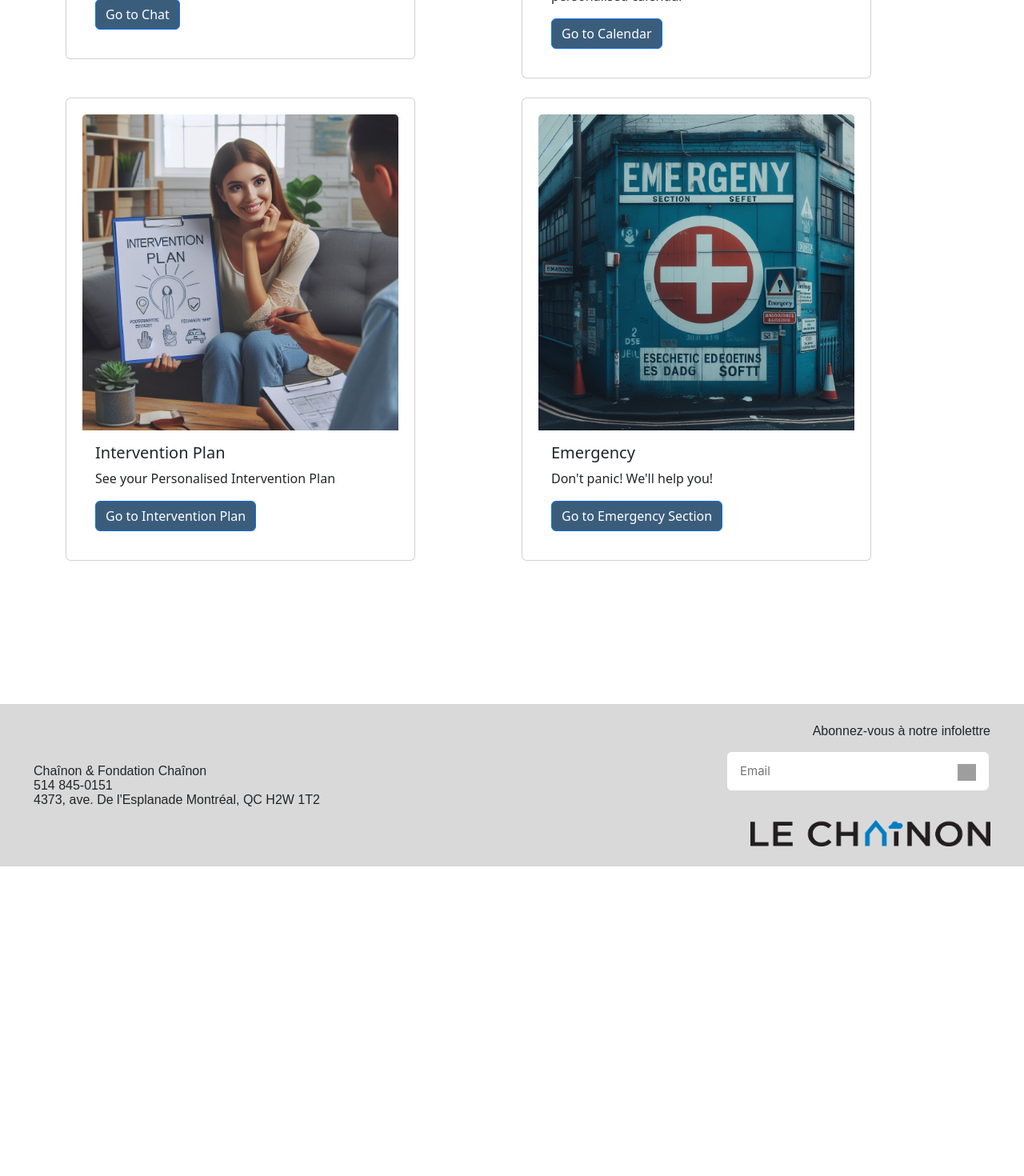
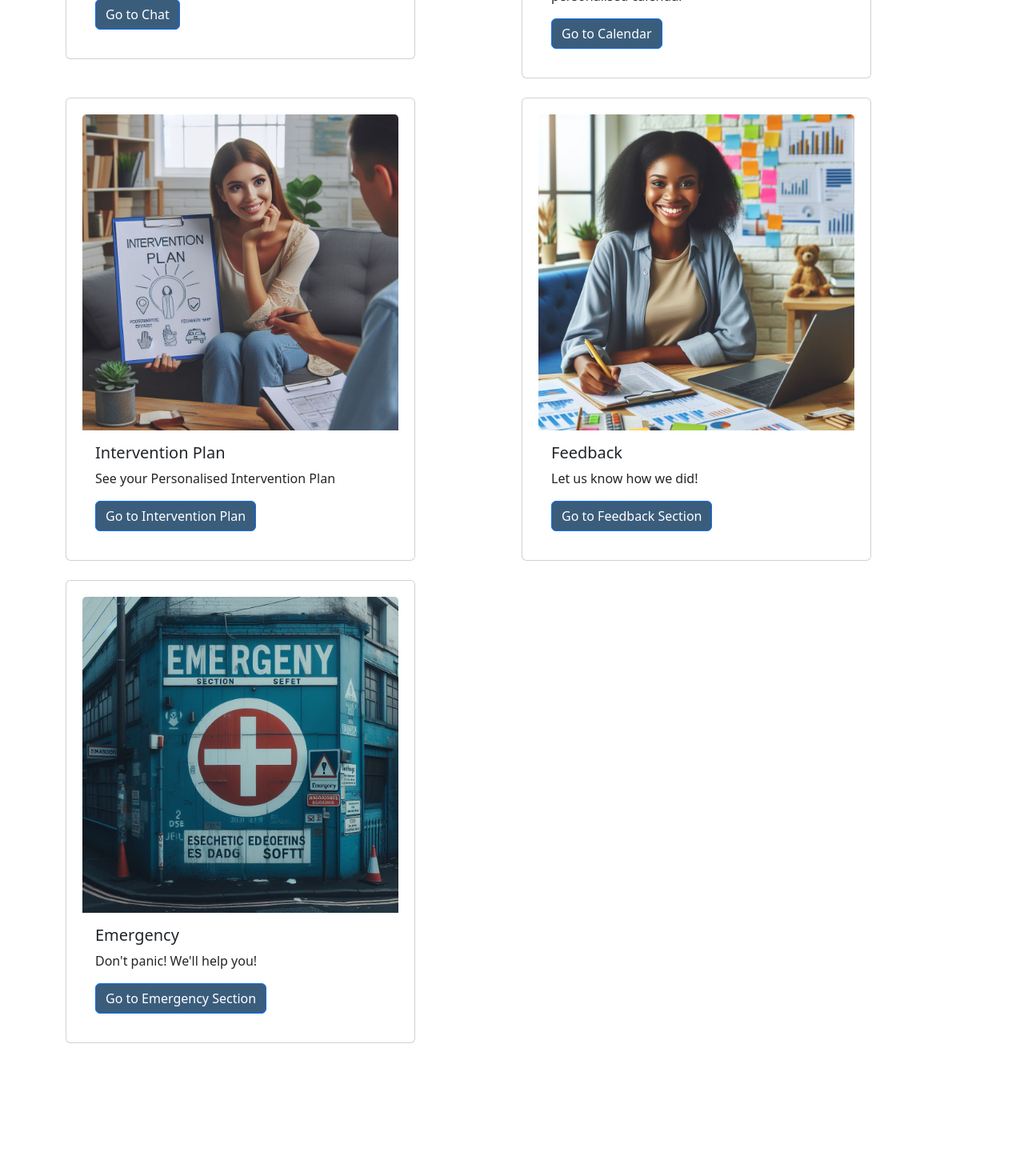
Before and after one commit to divcamillediv/lechainon, a React (Vite) app: page /home in a window 1280 px wide. Shown: the part 900-2370 px from the top of the page at 80% size. Before the commit the page ends 1983 px from the top, so only its background shows below. Built offline with nearby package versions, Linux system fonts and the light colour scheme; grey boxes are pictures that could not be loaded.

Commit message:
added feedback squeleton

```diff
--- a/src/App.jsx
+++ b/src/App.jsx
@@ -3,6 +3,7 @@ import { BrowserRouter as Router, Routes, Route } from 'react-router-dom';
 import Login from './pages/home/login';
 import MenuResidentResident from './pages/menuResident/menuResident';
 import ChatResident from './pages/menuResident/chatResident';
+import FeedbackResident from './pages/menuResident/feedbackResident';
 import CalendarPageResident from './pages/menuResident/calendarResident';
 import InterventionPlanPageResident from './pages/menuResident/interventionplanResident';
 import Footer from './components/footer/footer';
@@ -15,6 +16,7 @@ function App() {
         <Route path="/home" element={<MenuResidentResident />} />
         <Route path="/calendar" element={<CalendarPageResident />} />
         <Route path="/chat" element={<ChatResident />} />
+        <Route path="/feedback" element={<FeedbackResident />} />
         <Route path="/intervention-plan" element={<InterventionPlanPageResident />} />
       </Routes>
       <Footer />
--- a/src/components/header/headerResident.jsx
+++ b/src/components/header/headerResident.jsx
@@ -17,6 +17,7 @@ function HeaderResident() {
             <Link to="/chat" className="nav-link"><span class="nav-text">Chat</span></Link>
             <Link to="/calendar" className="nav-link"><span class="nav-text">Calendar</span></Link>
             <Link to="/intervention-plan" className="nav-link"><span class="nav-text">Intervention Plan</span></Link>
+            <Link to="/feedback" className="nav-link"><span class="nav-text">Feedback</span></Link>
             <Link to="/emergency" className="nav-link"><span class="nav-text">Emergency</span></Link>
           </Nav>
         </Navbar.Collapse>
--- /dev/null
+++ b/src/pages/menuResident/feedbackResident.jsx
@@ -0,0 +1,45 @@
+import React, { useState } from 'react';
+import { Container, Row, Col, Form, Button } from 'react-bootstrap';
+import HeaderResident from '../../components/header/headerResident';
+
+const SurveyPage = () => {
+    const [mealQuality, setMealQuality] = useState(0);
+    const [activitySatisfaction, setActivitySatisfaction] = useState(0);
+    const [resourcesSatisfaction, setResourcesSatisfaction] = useState(0);
+    const [supportSatisfaction, setSupportSatisfaction] = useState(0);
+    const [suggestions, setSuggestions] = useState('');
+
+    const handleMealQualityChange = (value) => {
+        setMealQuality(value);
+    };
+
+    const handleActivitySatisfactionChange = (value) => {
+        setActivitySatisfaction(value);
+    };
+
+    const handleResourcesSatisfactionChange = (value) => {
+        setResourcesSatisfaction(value);
+    };
+
+    const handleSupportSatisfactionChange = (value) => {
+        setSupportSatisfaction(value);
+    };
+
+    const handleSuggestionsChange = (e) => {
+        setSuggestions(e.target.value);
+    };
+
+    const handleSubmit = (e) => {
+        e.preventDefault();
+        // submit survey data to backend
+    };
+
+    return (
+        <>
+        <HeaderResident/>
+
+        </>
+    );
+};
+
+export default SurveyPage;
--- a/src/pages/menuResident/menuResident.jsx
+++ b/src/pages/menuResident/menuResident.jsx
@@ -67,6 +67,22 @@ function MenuResident() {
                     </div>
 
                     <div className="col-md-6 mb-4">
+                        <Link className="link-text" to="/feedback">
+                            <div className="card card-hover">
+                                <img src="src/pages/menuResident/img/Designer-11.png" className="card-img-top" alt="Card Image" />
+                                <div className="card-body">
+                                    <h5 className="card-title">Feedback</h5>
+                                    <p className="card-text">Let us know how we did!</p>
+                                    <Link to="/feedback" className="btn btn-primary">Go to Feedback Section</Link>
+                                </div>
+                            </div>
+                        </Link>
+
+                     </div>
+            </div>
+
+            <div className="row">
+                    <div className="col-md-6 mb-4">
                         <Link className="link-text" to="/emergency">
                             <div className="card card-hover">
                                 <img src="src/pages/menuResident/img/Designer-9.png" className="card-img-top" alt="Card Image" />
@@ -81,6 +97,7 @@ function MenuResident() {
                      </div>
             </div>
 
+
         </div>
       </>
     );
```
Also changed, not shown: src/pages/menuResident/img/Designer-11.png (added).
